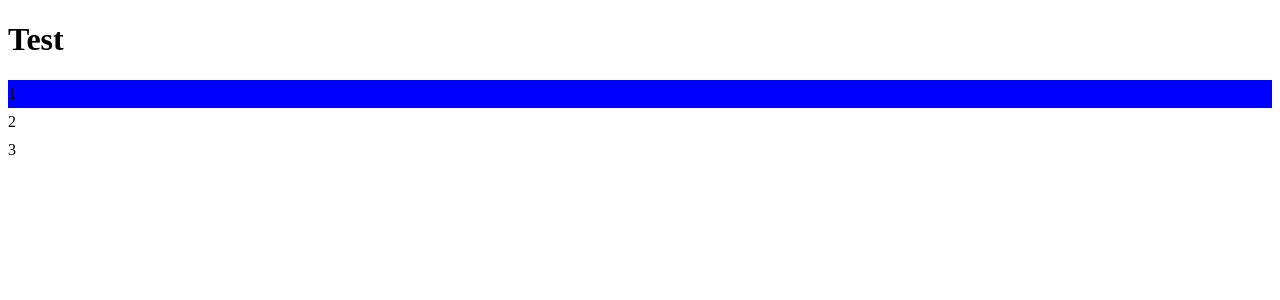
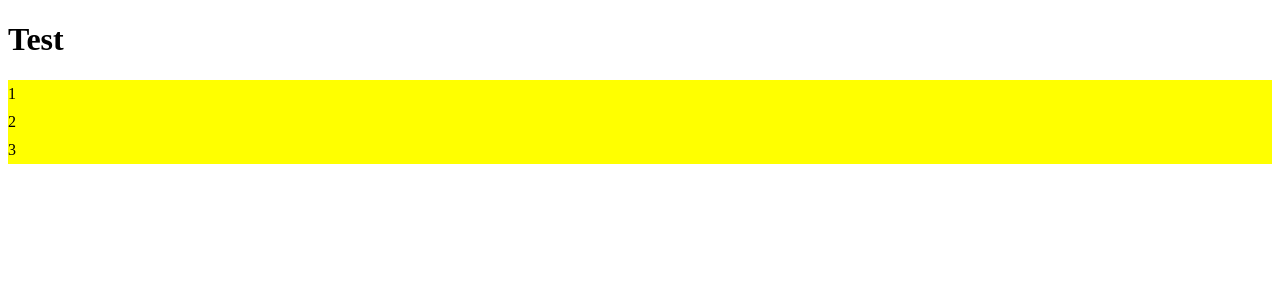
Before and after one commit to Syed0208/dec2023react, a React (Vite) app: page / in a window 1280 px wide. Shown: the top 300 px of the page. Built offline with nearby package versions, Linux system fonts and the light colour scheme.

Commit message:
Inline styling e.g.

```diff
--- a/src/components/ListGroup/ListGroup.tsx
+++ b/src/components/ListGroup/ListGroup.tsx
@@ -33,6 +33,7 @@ function ListGroup({ items, heading, onSelectItem }: Props) {
       <List>
         {items.map((item, index) => (
           <ListItem
+            style={{ backgroundColor: "yellow" }}
             isActive={index === selectedIndex}
             key={item}
             onClick={() => {
```
